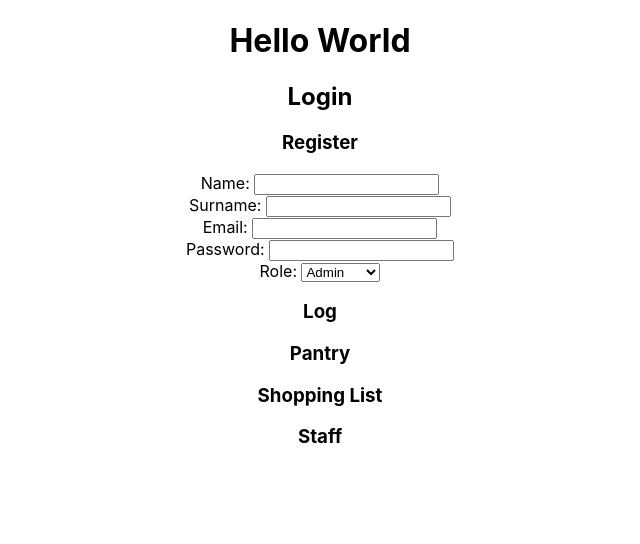
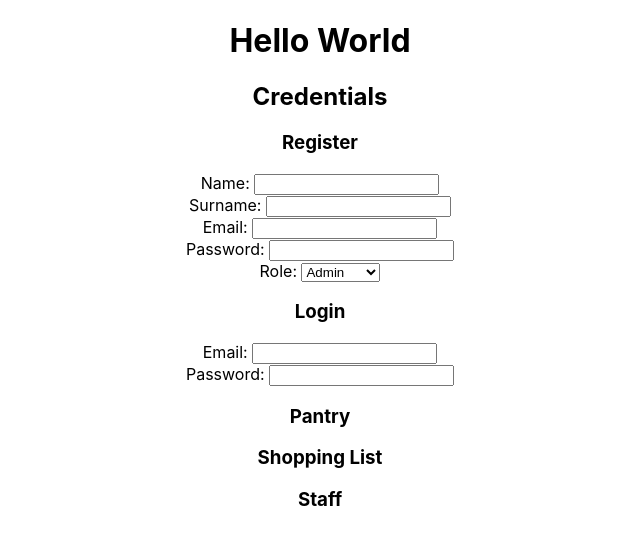
Before and after one commit to mark-marshall/Soup-Kitchen, a React (Create React App) app: page / in a window 1280 px wide. Shown: the top 544 px of the page, without its empty margins (320-960 px from the left). Built offline with nearby package versions, Linux system fonts and the light colour scheme; the HTML template or start-up script is replaced by a standard one.

Commit message:
Added skeletn for login form

```diff
--- a/src/App.js
+++ b/src/App.js
@@ -1,7 +1,7 @@
 import React, { Component } from 'react';
 
 import './App.css';
-import Login from './components/Login';
+import Credentials from './components/Credentials';
 import Dashboard from './components/Dashboard';
 
 
@@ -10,7 +10,7 @@ class App extends Component {
     return (
       <div className="App">
         <h1>Hello World</h1>
-        <Login />
+        <Credentials />
         <Dashboard />
       </div>
     );
--- /dev/null
+++ b/src/components/Credentials.jsx
@@ -0,0 +1,18 @@
+import React, { Component } from 'react';
+
+import Register from './Register';
+import Login from './Login';
+
+class Credentials extends Component {
+  render() {
+    return (
+      <div>
+        <h2>Credentials</h2>
+        <Register />
+        <Login />
+      </div>
+    );
+  }
+}
+
+export default Credentials;
--- a/src/components/Log.jsx
+++ /dev/null
@@ -1,7 +0,0 @@
-import React from 'react';
-
-export default function Log() {
-    return (
-        <h3>Log</h3>
-    )
-}
--- a/src/components/Login.jsx
+++ b/src/components/Login.jsx
@@ -1,15 +1,16 @@
 import React, { Component } from 'react';
-
-import Register from './Register';
-import Log from './Log';
 
 class Login extends Component {
   render() {
     return (
       <div>
-        <h2>Login</h2>
-        <Register />
-        <Log />
+        <h3>Login</h3>
+        <div>
+          Email: <input />
+        </div>
+        <div>
+          Password: <input />
+        </div>
       </div>
     );
   }
```
